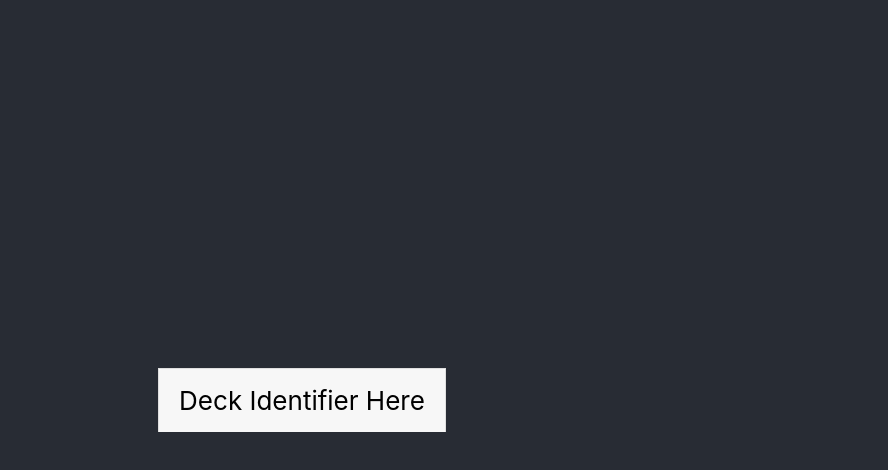
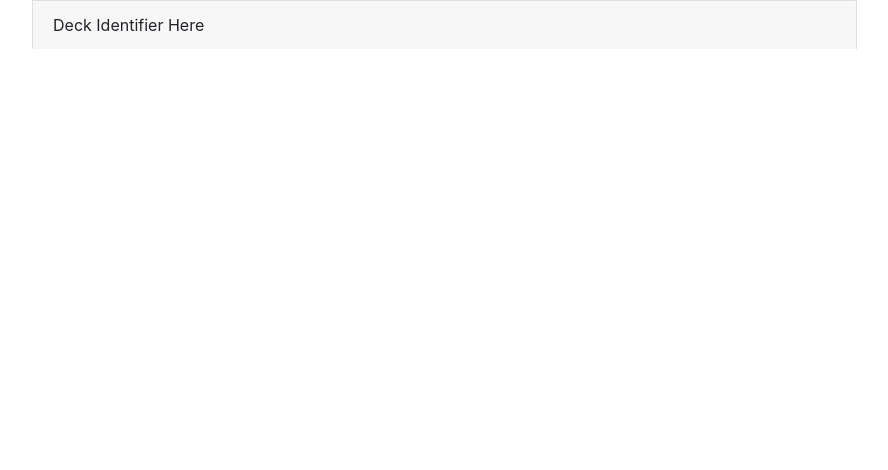
Before and after one commit to mezmor/mhplus, a React (Create React App) app: page / in a window 1280 px wide. Shown: the top 470 px of the page, without its empty margins (338-1226 px from the left). Built offline with nearby package versions, Linux system fonts and the light colour scheme.

Commit message:
Fix the styling issue

```diff
--- a/src/App.js
+++ b/src/App.js
@@ -1,17 +1,48 @@
-import React from 'react';
-import './App.css';
-import Accordion from 'react-bootstrap/Accordion'; //import the Accordion
-import Card from 'react-bootstrap/Card';           //import the Card
-import 'bootstrap/dist/css/bootstrap.min.css';     //import the bootstrap stylings
-
+import React from "react";
+import "./App.css";
+import Accordion from "react-bootstrap/Accordion"; //import the Accordion
+import Card from "react-bootstrap/Card"; //import the Card
+import Container from "react-bootstrap/Container";
+import Row from "react-bootstrap/Row";
+import Col from "react-bootstrap/Col";
+import Carousel from "react-bootstrap/Carousel";
+import "bootstrap/dist/css/bootstrap.min.css"; //import the bootstrap stylings
 
 //the main location where all of the components of our application will come together.
 //since we are using react-bootstrap and should be doing very little in the way of
 //custom components most of it will be directly here and not in other files.
 function App() {
   return (
-    <div className="App">
-      <header className="App-header">
+    <Container>
+      <Row>
+        <Carousel>
+          <Carousel.Item>
+            <Carousel.Caption>
+              <h3>First slide label</h3>
+              <p>Nulla vitae elit libero, a pharetra augue mollis interdum.</p>
+            </Carousel.Caption>
+          </Carousel.Item>
+          <Carousel.Item>
+            <Carousel.Caption>
+              <h3>Second slide label</h3>
+              <p>Lorem ipsum dolor sit amet, consectetur adipiscing elit.</p>
+            </Carousel.Caption>
+          </Carousel.Item>
+          <Carousel.Item>
+            <Carousel.Caption>
+              <h3>Third slide label</h3>
+              <p>
+                Praesent commodo cursus magna, vel scelerisque nisl consectetur.
+              </p>
+            </Carousel.Caption>
+          </Carousel.Item>
+        </Carousel>
+      </Row>
+      <Row>
+        <Col xs={3}>
+
+        </Col>
+        <Col>
           <Accordion>
             <Card>
               <Accordion.Toggle as={Card.Header} eventKey="0">
@@ -22,8 +53,9 @@
               </Accordion.Collapse>
             </Card>
           </Accordion>
-      </header>
-    </div>
+        </Col>
+      </Row>
+    </Container>
   );
 }
 
```
Lines whose indentation alone changed are shown as unchanged.
